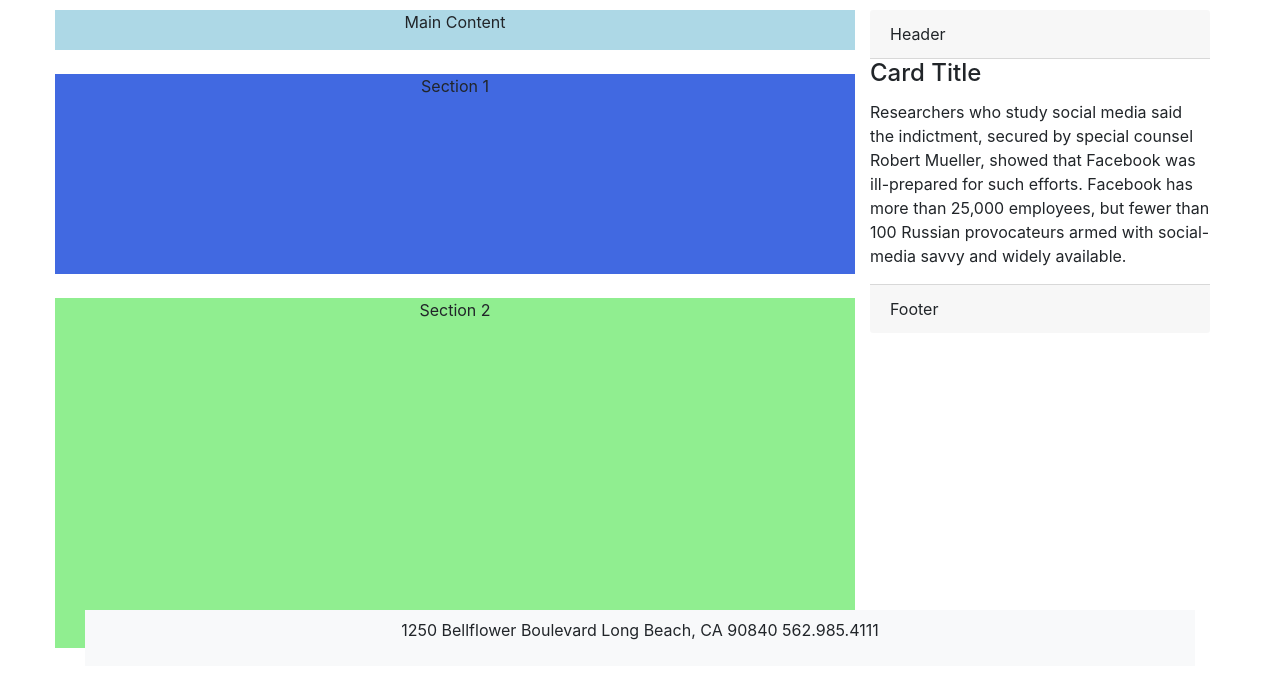
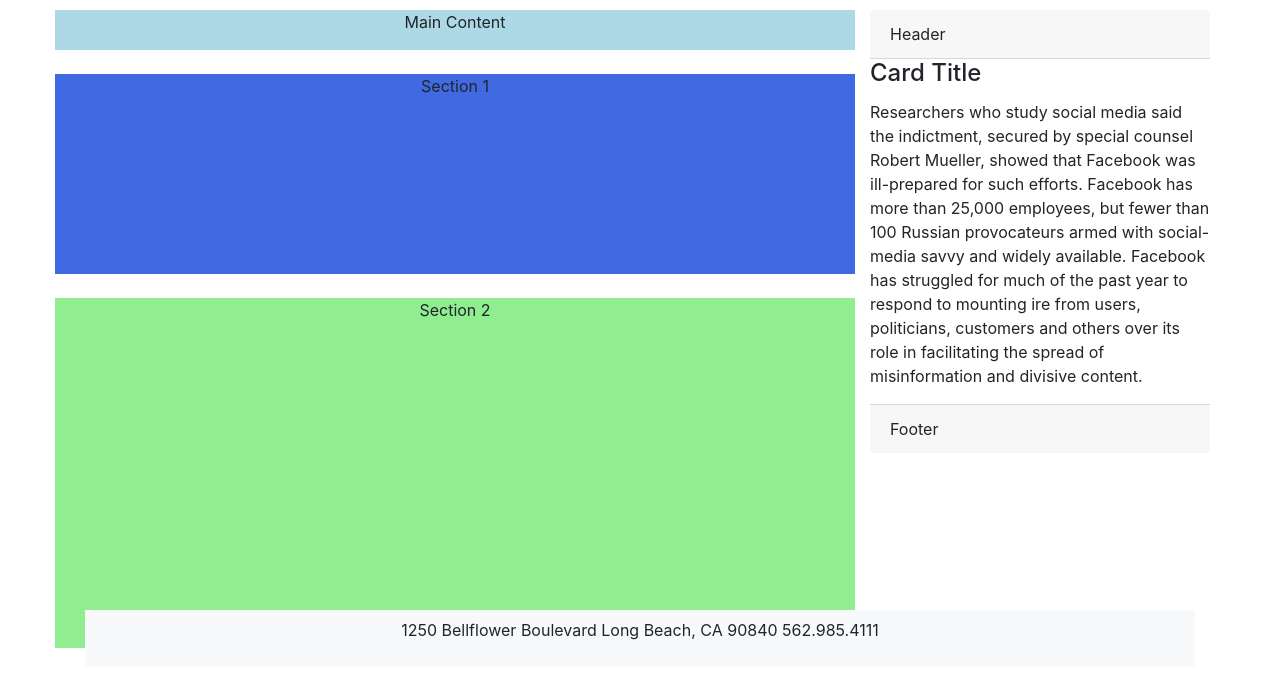
Before and after one commit to skyfall823/homepage, a website: page website/bootstrap.html in a window 1280 px wide. Shown: the part 134-820 px from the top of the page. Drawn offline with nearby package versions, Linux system fonts and the light colour scheme.

Commit message:
done deal

```diff
--- a/website/bootstrap.html
+++ b/website/bootstrap.html
@@ -107,7 +107,7 @@
             <div class="card-header">Header</div>
             <div class="card-block"></div>
                 <h4 class="card-title">Card Title</h4>
-                    <p class="card-text">Researchers who study social media said the indictment, secured by special counsel Robert Mueller, showed that Facebook was ill-prepared for such efforts. Facebook has more than 25,000 employees, but fewer than 100 Russian provocateurs armed with social-media savvy and widely available.
+                    <p class="card-text">Researchers who study social media said the indictment, secured by special counsel Robert Mueller, showed that Facebook was ill-prepared for such efforts. Facebook has more than 25,000 employees, but fewer than 100 Russian provocateurs armed with social-media savvy and widely available. Facebook has struggled for much of the past year to respond to mounting ire from users, politicians, customers and others over its role in facilitating the spread of misinformation and divisive content.
 
                 <div class="card-footer">Footer</div>
             </div>
```
